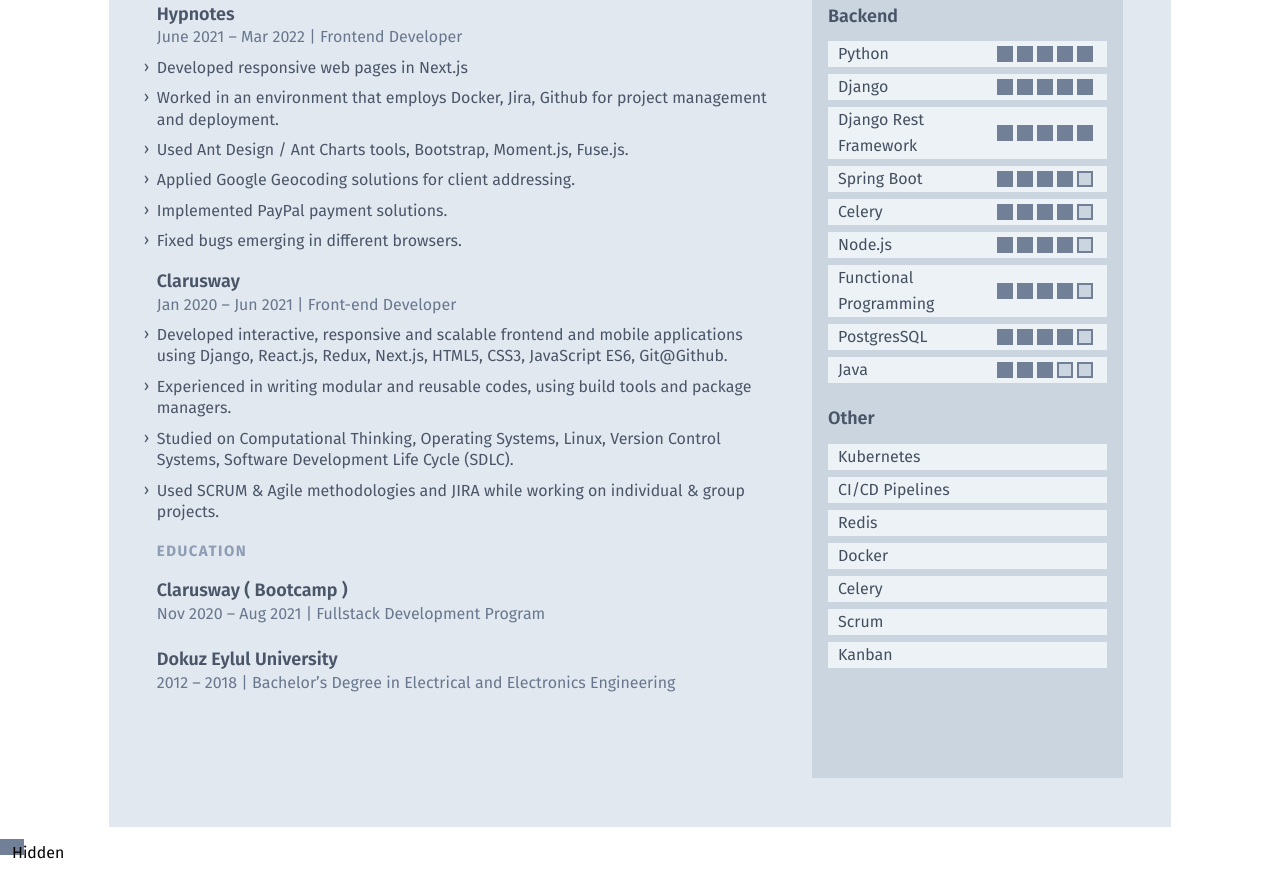
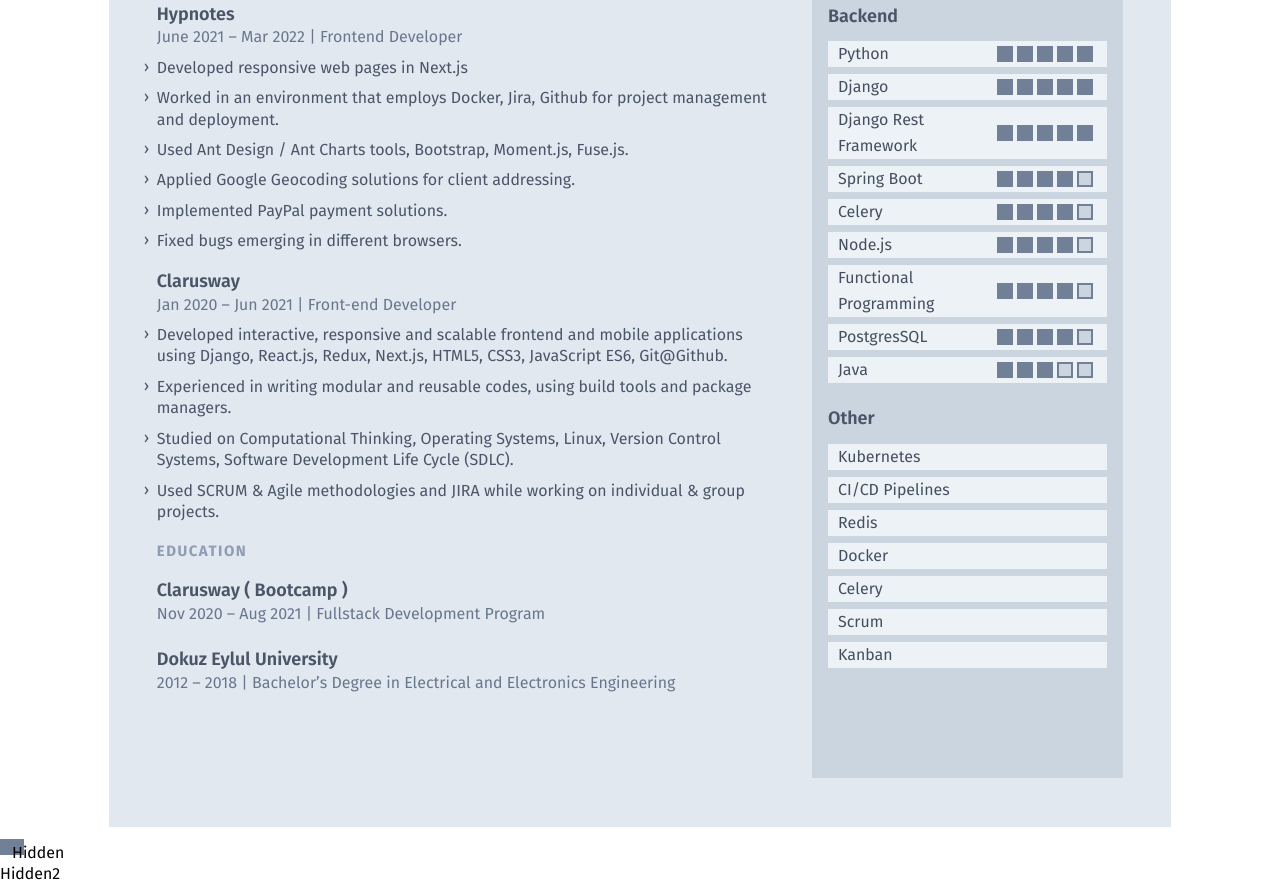
Before and after one commit to betulkaplan/resume, a website: page docs/index.html in a window 1280 px wide. Shown: the part 560-1446 px from the top of the page. Before the commit the page ends 1425 px from the top, so only its background shows below. Drawn offline with nearby package versions, Linux system fonts and the light colour scheme; files that its build step writes are made by us from their sources.

Commit message:
load mr-1

```diff
--- a/docs/index.html
+++ b/docs/index.html
@@ -432,6 +432,7 @@
       >
         Hidden
       </div>
+      <div class="mr-1">Hidden2</div>
       <!-- end Page -->
     </main>
   </body>
```
